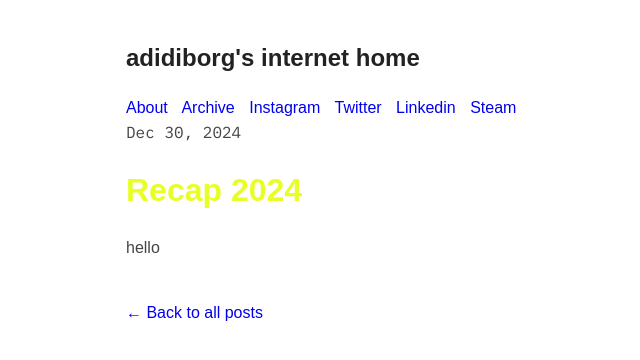
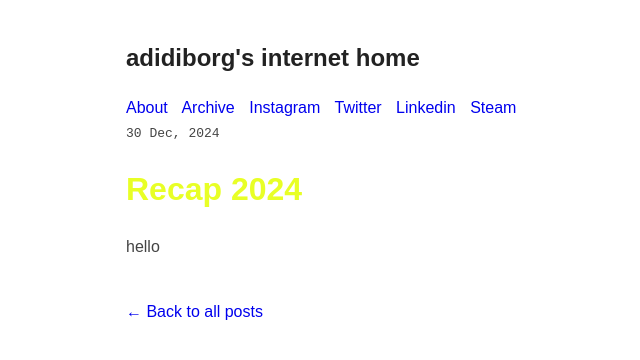
Before and after one commit to adidiborg/adidiborg.github.io, a Jekyll site: the page built from _posts/2024-12-30-recap-2024.md, in a window 1280 px wide. Shown: the top 360 px of the page, without its empty margins (154-794 px from the left). Built offline with Jekyll 4.4.1, drawn with Linux system fonts in a browser that asks for light colours.

Commit message:
archive failed for some reason

```diff
--- a/_layouts/blog.html
+++ b/_layouts/blog.html
@@ -24,7 +24,7 @@ layout: compress
                 <i>
                     <time datetime="2022-01-28" pubdate="">
                         {{ post.date | date: "%-d %b, %Y" }}
-                    </time>
+                    </time>=
                 </i>
             </span>
             <a href="{{ site.baseurl }}{{ post.url }}" class="blog-title">{{ post.title }}</a>
--- a/_layouts/post.html
+++ b/_layouts/post.html
@@ -8,7 +8,7 @@ layout: compress
 
     {% include header.html %}
 
-    <span style="font-family: 'IBM Plex Mono', monospace;">{{ page.date | date: "%b %d, %Y" }}</span>
+    <span style="font-family: monospace;">{{ page.date | date: "%-d %b, %Y" }}</span>
     <h1 style="color:#e8ff26;">{{ page.title }}</h1>
     <h4 class="subtitle">{{ page.subtitle }}</h4>
 
```
